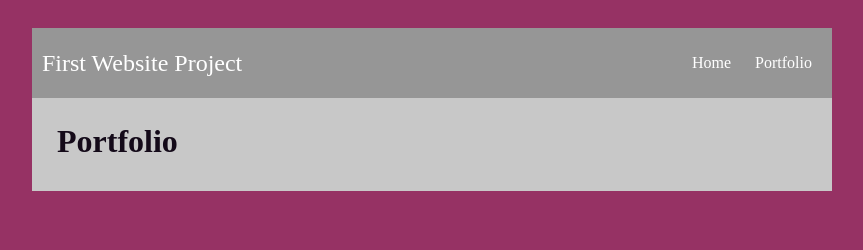
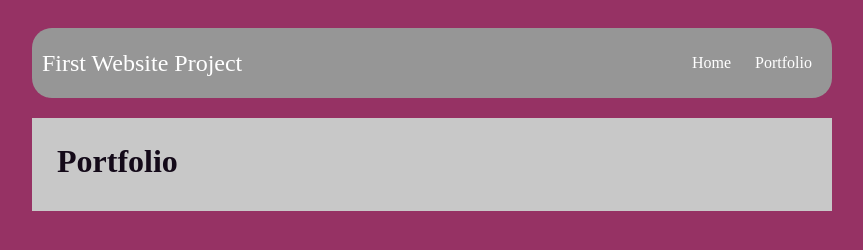
Before and after one commit to jsMichot/jsMichot.github.io, a plain HTML site: page portfolio.html in a window 1280 px wide. Shown: the whole page, without its empty margins (208-1071 px from the left). Drawn offline with Linux system fonts and the light colour scheme.

Commit message:
border-radius on nav portfolio

```diff
--- a/portfolio.html
+++ b/portfolio.html
@@ -22,9 +22,10 @@
             /*NAVIGATION MENU*/
             nav {
                 background: rgb(150, 150, 150);
-                margin: 0 auto;
+                margin-bottom: 20px;
                 display: flex;
                 padding: 10px;
+                border-radius: 20px;
             }
             nav header {
                 display: flex;
```
